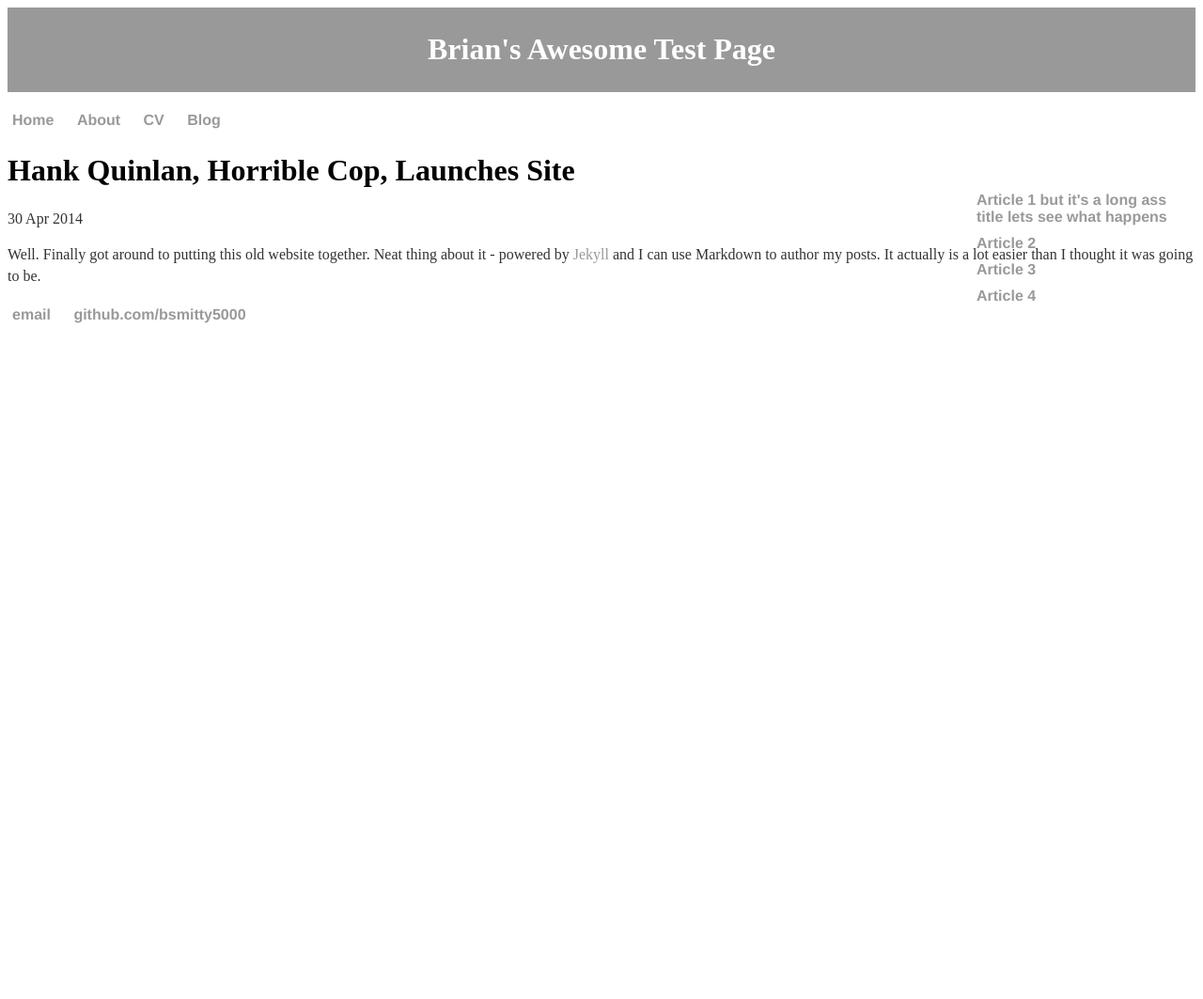
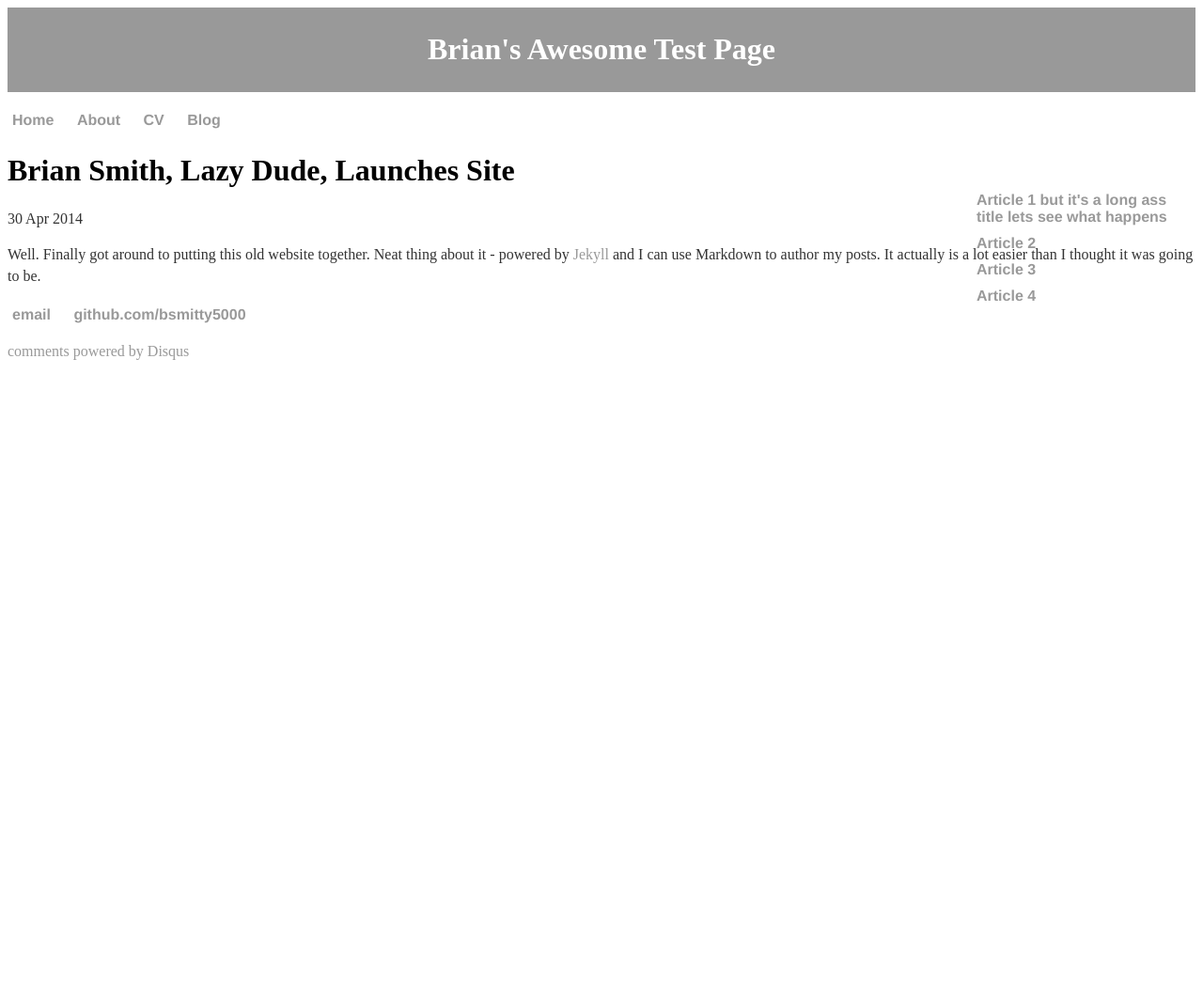
Before and after one commit to bsmitty5000/bsmitty5000.github.io, a Jekyll site: the page built from _posts/2016-02-02-My-First-Post.md, in a window 1280 px wide. Shown: the whole page at 94% size. Built offline with Jekyll 4.4.1, drawn with Linux system fonts in a browser that asks for light colours; comment, search, counter and statistics services are not loaded.

Commit message:
Update 2016-02-02-My-First-Post.md

```diff
--- a/_posts/2016-02-02-My-First-Post.md
+++ b/_posts/2016-02-02-My-First-Post.md
@@ -1,7 +1,9 @@
 ---
 layout: post
-title: "Hank Quinlan, Horrible Cop, Launches Site"
+title: "Brian Smith, Lazy Dude, Launches Site"
 date: 2014-04-30
+description: Introduction to my site
+comments: True
 ---
 
 Well. Finally got around to putting this old website together.
```
